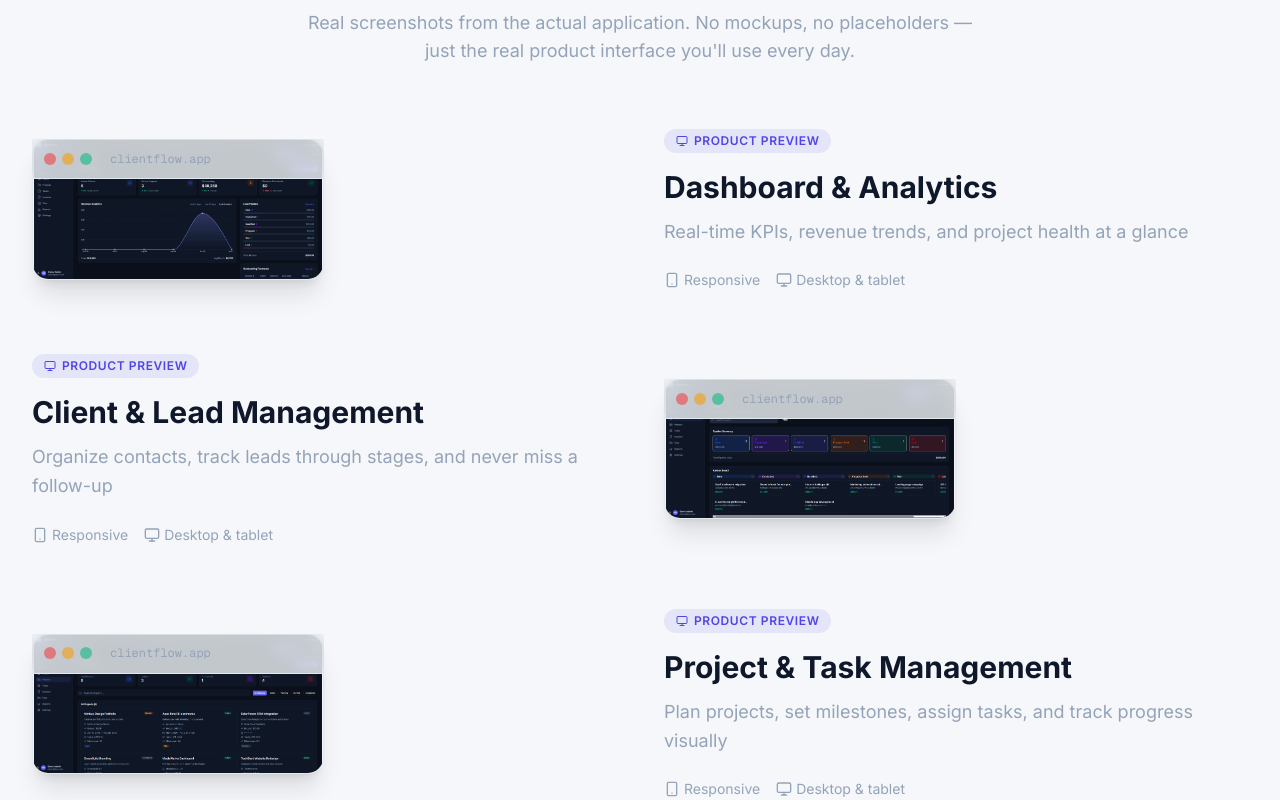
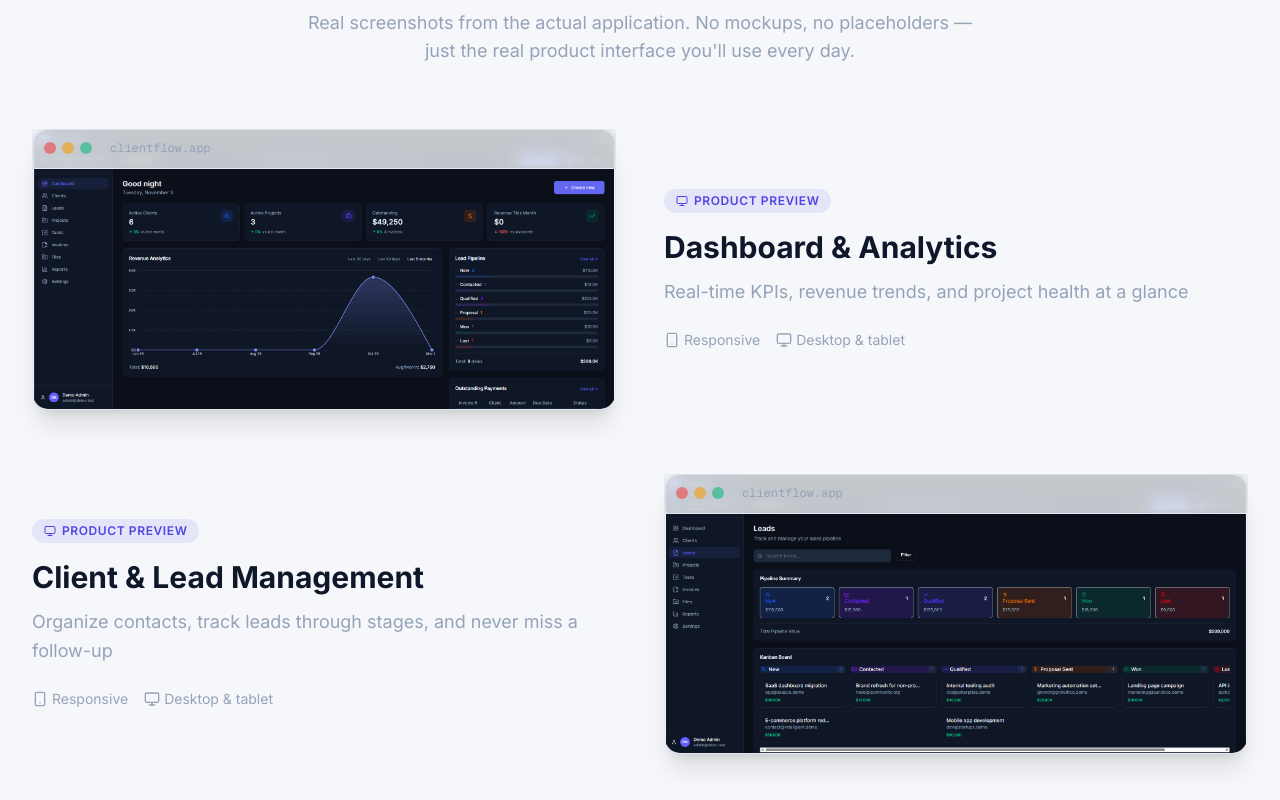
Before and after one commit to saeem116/ClientFlow-Agency-CRM, a Next.js app: page / in a window 1280 px wide. Shown: the part 980-1780 px from the top of the page. Built offline with nearby package versions, Linux system fonts and the light colour scheme; no server answers.

Commit message:
fix: show complete Product Preview screenshots without top cropping

```diff
--- a/src/components/landing/product-preview.tsx
+++ b/src/components/landing/product-preview.tsx
@@ -60,7 +60,6 @@ export function ProductPreview() {
             >
               {/* Image */}
               <div className="relative w-full lg:w-1/2 order-1 lg:order-none">
-                <div className="relative w-full lg:w-1/2 order-1 lg:order-none">
                 {/* Browser chrome */}
                 <div className="absolute top-0 left-0 right-0 h-10 bg-muted/80 backdrop-blur border-b border-border flex items-center px-3 gap-1.5 z-10">
                   <div className="flex gap-1.5">
@@ -78,7 +77,6 @@ export function ProductPreview() {
                     alt={shot.alt}
                     className="w-full h-full object-contain object-center"
                   />
-                  </div>
                 </div>
               </div>
 
```
Lines whose indentation alone changed are shown as unchanged.
